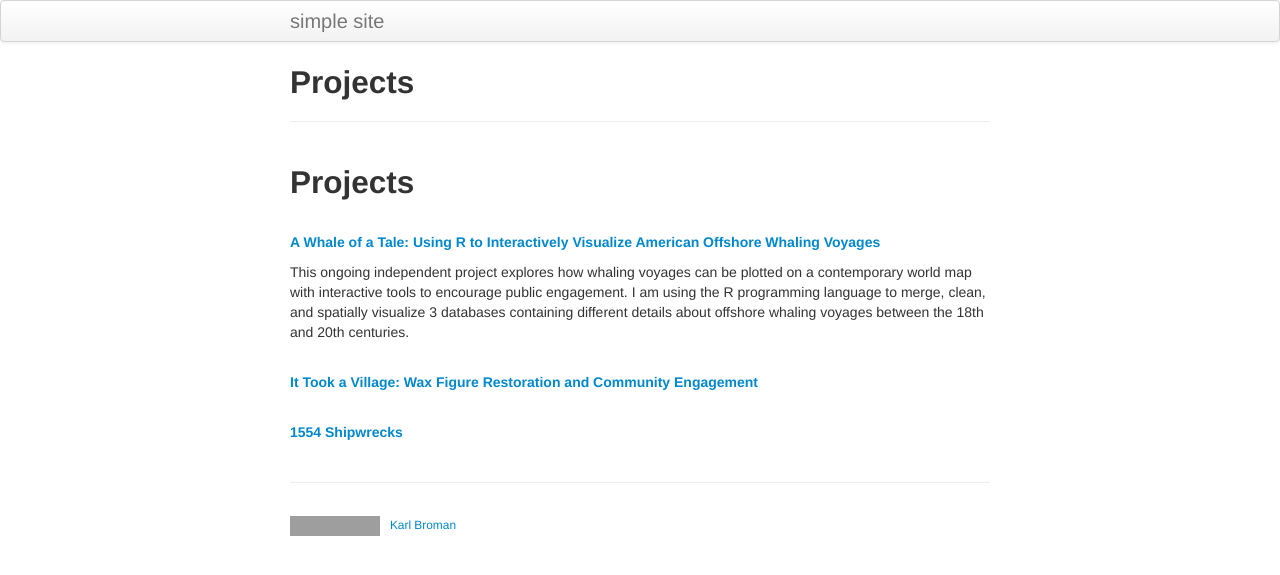
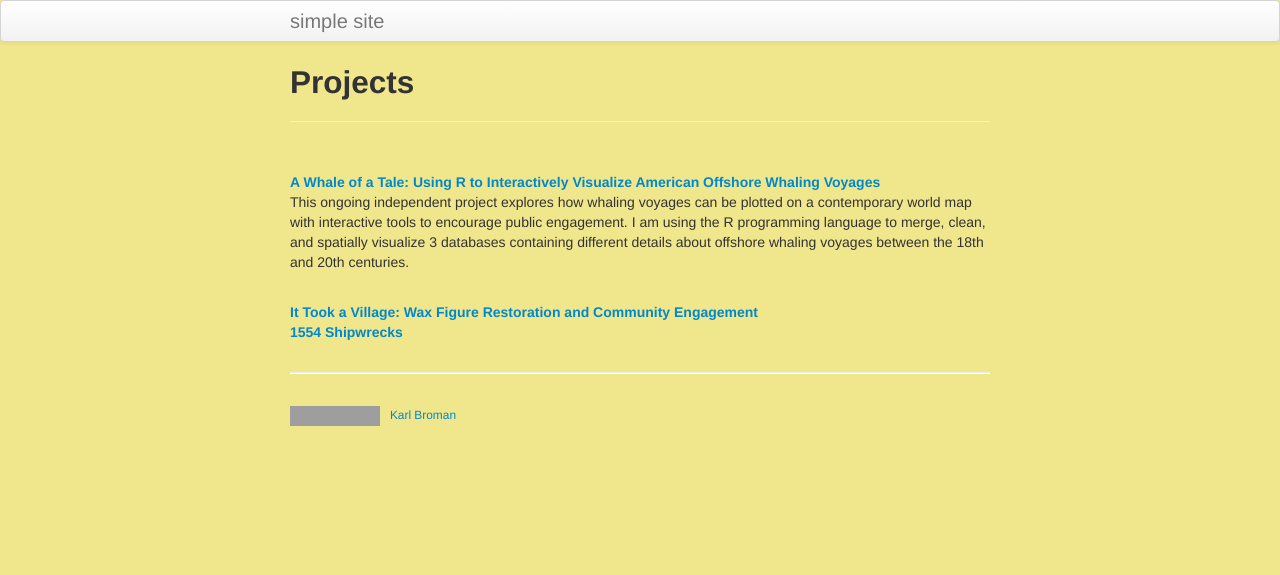
Before and after one commit to IanABarry/IanABarry.github.io, a Jekyll site: the page built from pages/projects.md, in a window 1280 px wide. Shown: the top 575 px of the page. Built offline with Jekyll 4.4.1, drawn with Linux system fonts in a browser that asks for light colours; grey boxes are pictures that could not be loaded.

Commit message:
Tweaking projects page title

```diff
--- a/pages/projects.md
+++ b/pages/projects.md
@@ -3,8 +3,7 @@ layout: page
 title: Projects
 permalink: /projects
 ---
-
-<h2>Projects</h2>
+<body style="background-color:khaki;">
 
 <br><b><a href="/whaling_voyages">A Whale of a Tale: Using R to Interactively Visualize American Offshore Whaling Voyages</a></b>
 <p>This ongoing independent project explores how whaling voyages can be plotted on a contemporary world map with interactive tools to encourage public engagement. I am using the R programming language to merge, clean, and spatially visualize 3 databases containing different details about offshore whaling voyages between the 18th and 20th centuries.</p>
```
